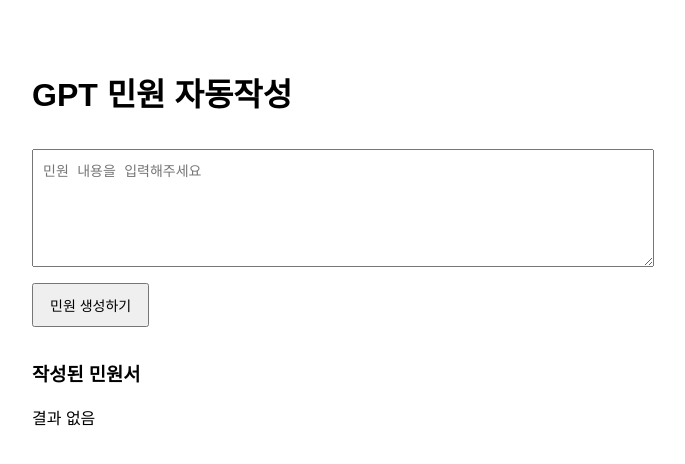
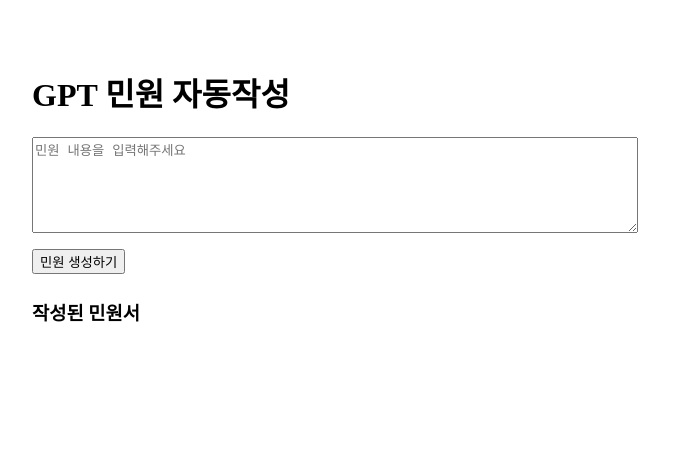
Before and after one commit to adshoppings/ai-minwon, a Next.js app: page / in a window 1280 px wide. Shown: the top 464 px of the page, without its empty margins (308-993 px from the left). Built offline with nearby package versions, Linux system fonts and the light colour scheme.

Commit message:
Update index.tsx

```diff
--- a/pages/index.tsx
+++ b/pages/index.tsx
@@ -3,59 +3,41 @@
 export default function Home() {
   const [input, setInput] = useState('');
   const [result, setResult] = useState('');
-  const [loading, setLoading] = useState(false);
 
   const handleSubmit = async () => {
-    if (!input.trim()) {
-      setResult('내용을 입력해주세요.');
-      return;
-    }
-
-    setLoading(true);
-    setResult('');
-
+    setResult('생성 중...');
     try {
-      const response = await fetch('/api/generate', {
+      const res = await fetch('/api/generate', {
         method: 'POST',
         headers: { 'Content-Type': 'application/json' },
         body: JSON.stringify({ input }),
       });
 
-      const data = await response.json();
+      const data = await res.json();
       setResult(data.result || '결과 없음');
     } catch (error) {
       console.error('에러 발생:', error);
-      setResult('에러가 발생했습니다.');
-    } finally {
-      setLoading(false);
+      setResult('민원 생성 중 오류가 발생했습니다.');
     }
   };
 
   return (
-    <div style={{ padding: 40, maxWidth: 600, margin: '0 auto', fontFamily: 'sans-serif' }}>
-      <h1 style={{ fontWeight: 'bold' }}>GPT 민원 자동작성</h1>
-
+    <div style={{ padding: 40, maxWidth: 600, margin: '0 auto' }}>
+      <h1>GPT 민원 자동작성</h1>
       <textarea
         placeholder="민원 내용을 입력해주세요"
         value={input}
         onChange={(e) => setInput(e.target.value)}
         rows={6}
-        style={{ width: '100%', padding: 10, fontSize: 14, marginTop: 12 }}
+        style={{ width: '100%' }}
       />
-
-      <button
-        onClick={handleSubmit}
-        style={{ marginTop: 12, padding: '10px 16px', fontSize: 14 }}
-        disabled={loading}
-      >
-        {loading ? '생성 중...' : '민원 생성하기'}
+      <br />
+      <button onClick={handleSubmit} style={{ marginTop: 12 }}>
+        민원 생성하기
       </button>
-
-      <div style={{ marginTop: 32 }}>
-        <h3 style={{ fontWeight: 'bold' }}>작성된 민원서</h3>
-        <div style={{ whiteSpace: 'pre-wrap', marginTop: 8 }}>
-          {result || '결과 없음'}
-        </div>
+      <div style={{ marginTop: 24 }}>
+        <h3>작성된 민원서</h3>
+        <div>{result}</div>
       </div>
     </div>
   );
```
